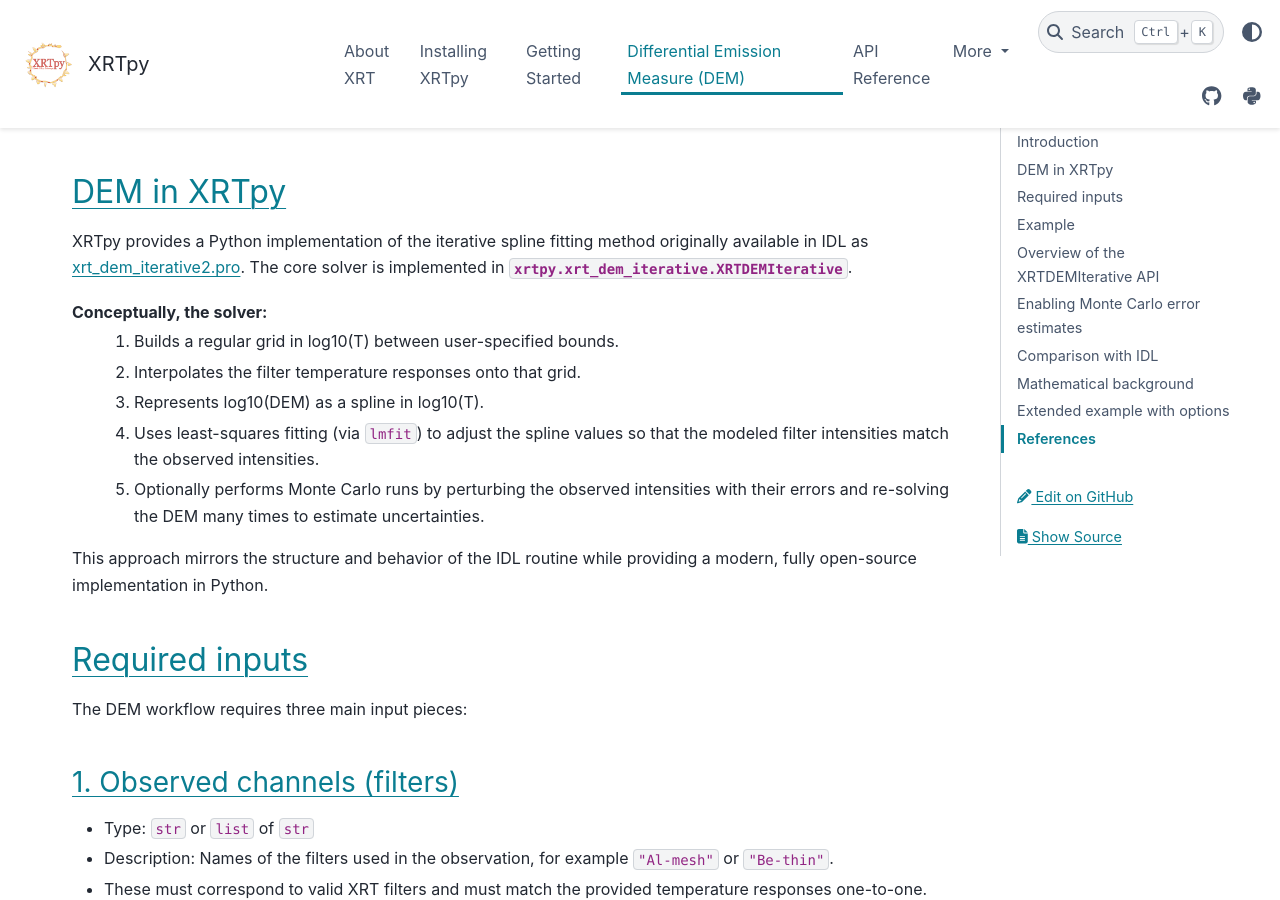
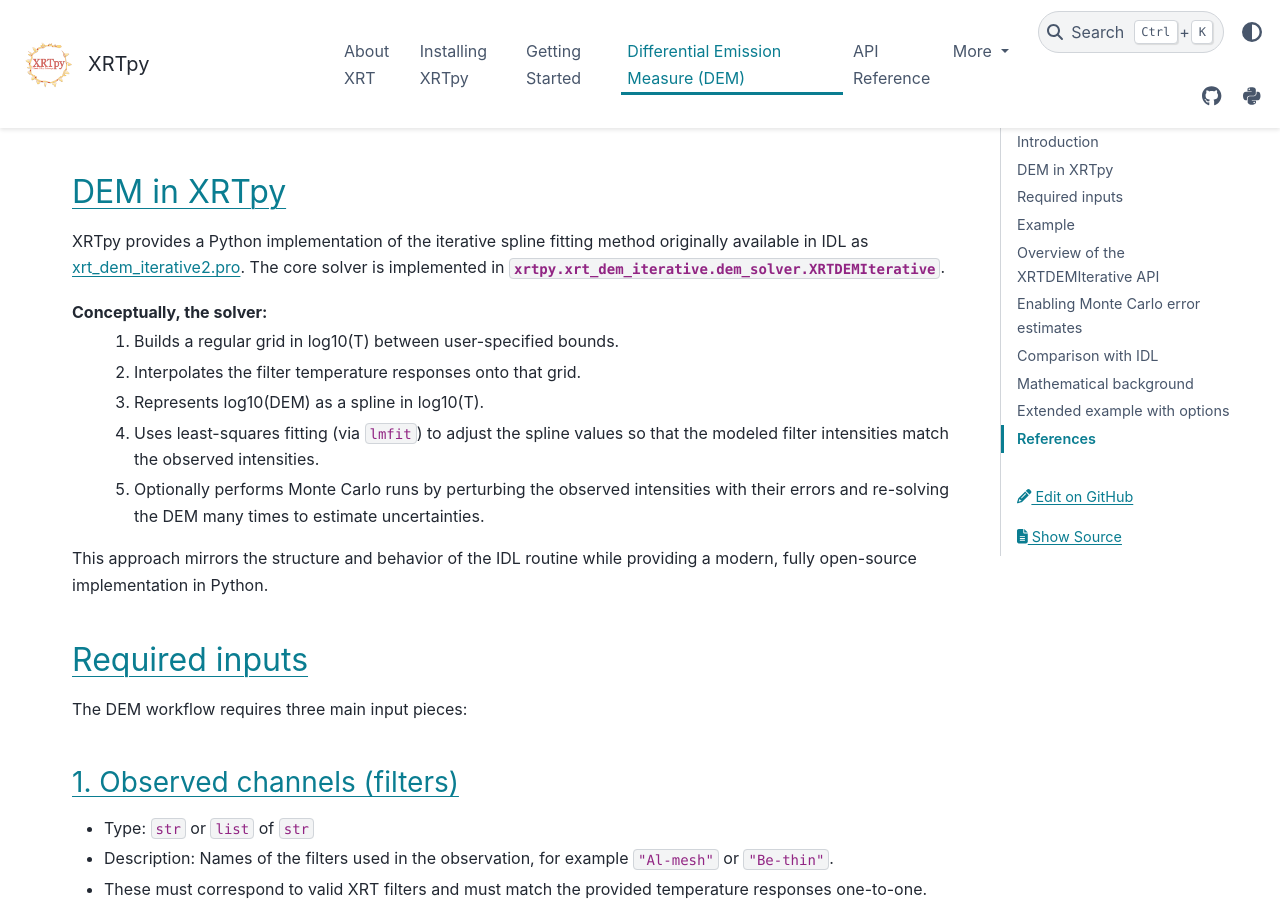
Before and after one commit to HinodeXRT/xrtpy, a Sphinx documentation site: the page built from docs/dem_overview.rst, in a window 1280 px wide and 900 px high, scrolled down 873 px. Built offline with Sphinx 7.4.7 and the PyData theme 0.15.4, drawn with Linux system fonts in a browser that asks for light colours; pages that are not in the unit, such as notebooks, are missing from menus; the version number could not be read and is left out; cross-references to code outside the pages are shown as plain code; some of the changed text lies outside the part shown.

```diff
--- a/docs/dem_overview.rst
+++ b/docs/dem_overview.rst
@@ -26,7 +26,7 @@ DEM in XRTpy
 ------------
 XRTpy provides a Python implementation of the iterative spline fitting method
 originally available in IDL as `xrt_dem_iterative2.pro <https://hesperia.gsfc.nasa.gov/ssw/hinode/xrt/idl/util/xrt_dem_iterative2.pro>`__.
-The core solver is implemented in :class:`xrtpy.xrt_dem_iterative.XRTDEMIterative`.
+The core solver is implemented in :class:`xrtpy.xrt_dem_iterative.dem_solver.XRTDEMIterative`.
 
 Conceptually, the solver:
     1. Builds a regular grid in log10(T) between user-specified bounds.
@@ -65,6 +65,7 @@ The DEM workflow requires three main input pieces:
 
 
 
+
 Example
 -------
 A simple example with two filters:
@@ -83,7 +84,9 @@ A simple example with two filters:
 
 Overview of the XRTDEMIterative API
 -----------------------------------
-The main entry point is :class:`xrtpy.xrt_dem_iterative.XRTDEMIterative`.
+The main entry point is :class:`xrtpy.xrt_dem_iterative.dem_solver.XRTDEMIterative`.
+
+
 
 Constructor
 ~~~~~~~~~~~
```
